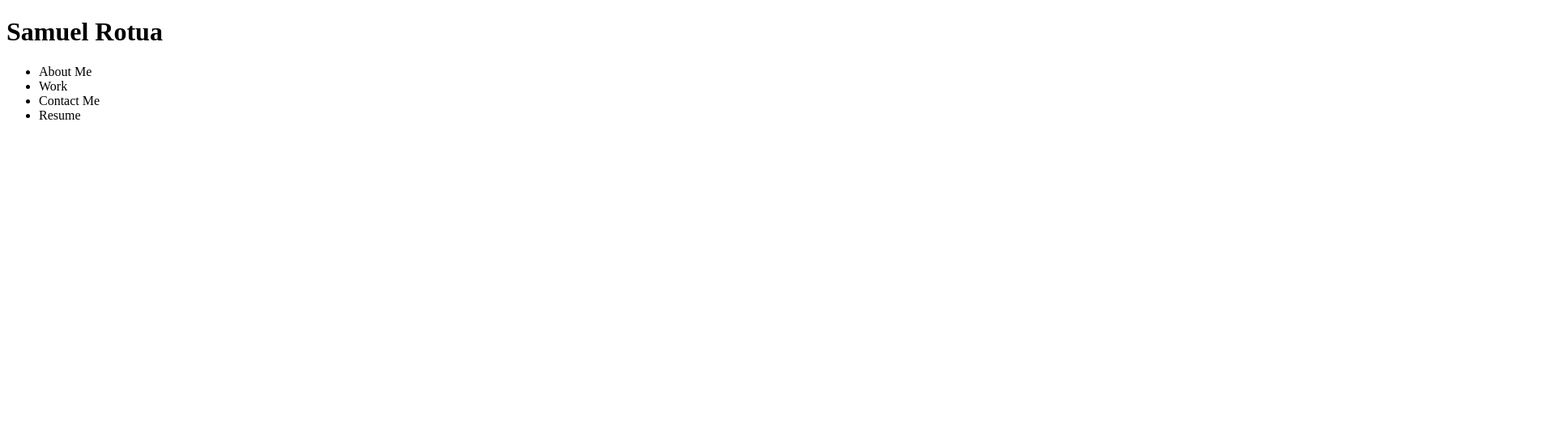
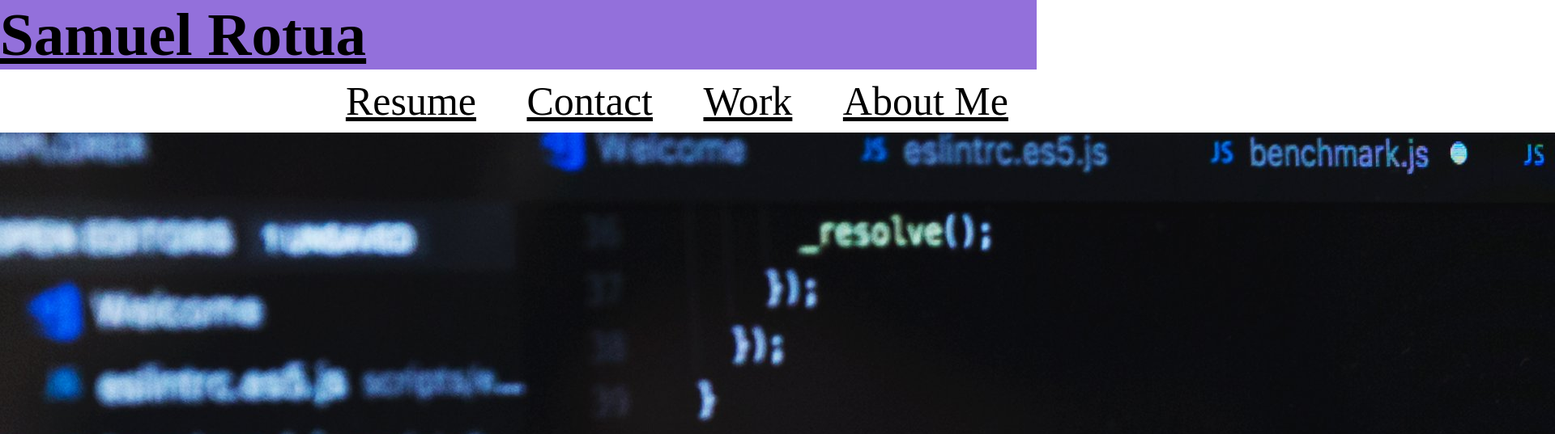
Before and after one commit to KiemuteCodes/Endless-Possibilities, a plain HTML site: page index.html in a window 1280 px wide. Shown: the top 537 px of the page at 81% size, 1920 px wide, since content can reach past the window. Drawn offline with Linux system fonts and the light colour scheme.

Commit message:
file chnages

```diff
--- a/index.html
+++ b/index.html
@@ -1,20 +1,63 @@
 <!DOCTYPE html>
 <html lang="en">
+
 <head>
     <meta charset="UTF-8">
     <meta name="viewport" content="width=device-width, initial-scale=1.0">
-    <title>Document</title>
+    <title>About Me</title>
+    <link rel="stylesheet" href="style.css">
+    <box-sizing>
+        <border-box></border-box>
+    </box-sizing>
 </head>
+
 <body>
-<div class="grid-container" >
-     <h1>Samuel Rotua</h1>
-<ul>
-<li>About Me</li>
-<li>Work</li>
-<li>Contact Me</li>
-<li>Resume</li>
-</ul>
-<img src=""
-</div>
+    <header>
+        <h1>
+            <a href="/">Samuel Rotua</a>
+        </h1>
+        <nav>
+        <ul>
+            <li>
+            <a href="Resume">Resume</a>
+            </li>
+            <li>
+                <a href="Contact">Contact</a>
+            </li>
+<li>
+            <a href="Work">Work</a>
+        </li>
+<li>
+    <a href="About-Me">About Me</a>
+</li>
+        </ul>
+        </nav>
+
+    </header>
+
+        <div class="grid-container">
+            <p>
+                <img src="../Endless-Possibilities/assets/finger-pointing-at-javascript-code.jpg" alt="Coding Image">
+            </p>
+        </div>
+
+        <div class="hero ">
+            <h2>About Me</h2>
+        </div>
+        <div class="grid-container">
+            <h2>My Work</h2>
+
+        </div>
+        <div class="grid-container">
+            <h2>Contact Me</h2>
+            <ul>
+                <li> +1519-778-2464</li>
+                <li>samuel.rotua@EndlessPossibilities.com</li>
+                <li>https://github.com/KiemuteCodes</li>
+                <li>Twitter</li>
+                <li>Spotify</li>
+            </ul>
+        </div>
 </body>
+
 </html>
--- a/style.css
+++ b/style.css
@@ -0,0 +1,42 @@
+* {
+    box-sizing: border-box;
+}
+
+header {
+    background-color: mediumpurple;
+    font-weight: bolder;
+    color: black;
+    font-size: 50px;
+}
+
+header a {
+    text-decoration: underline;
+    color: black;
+}
+
+header nav {
+    float: right;
+   margin: 10px;
+}
+
+header nav ul li {
+    display: inline;
+}
+
+header nav ul li a {
+    margin: 0 25px;
+    font-weight: lighter;
+    font-size: 25[x];
+}
+
+header h1 {
+font-weight: bold;
+font-size: 75px;
+color: black;
+margin: 0;
+display: inline;
+}
+* {
+    margin: 0;
+    padding: 0;
+}
```
Also changed, not shown: assets/IMG_4419[1100].jpg (added), assets/finger-pointing-at-javascript-code.jpg (added), 2 other files.
